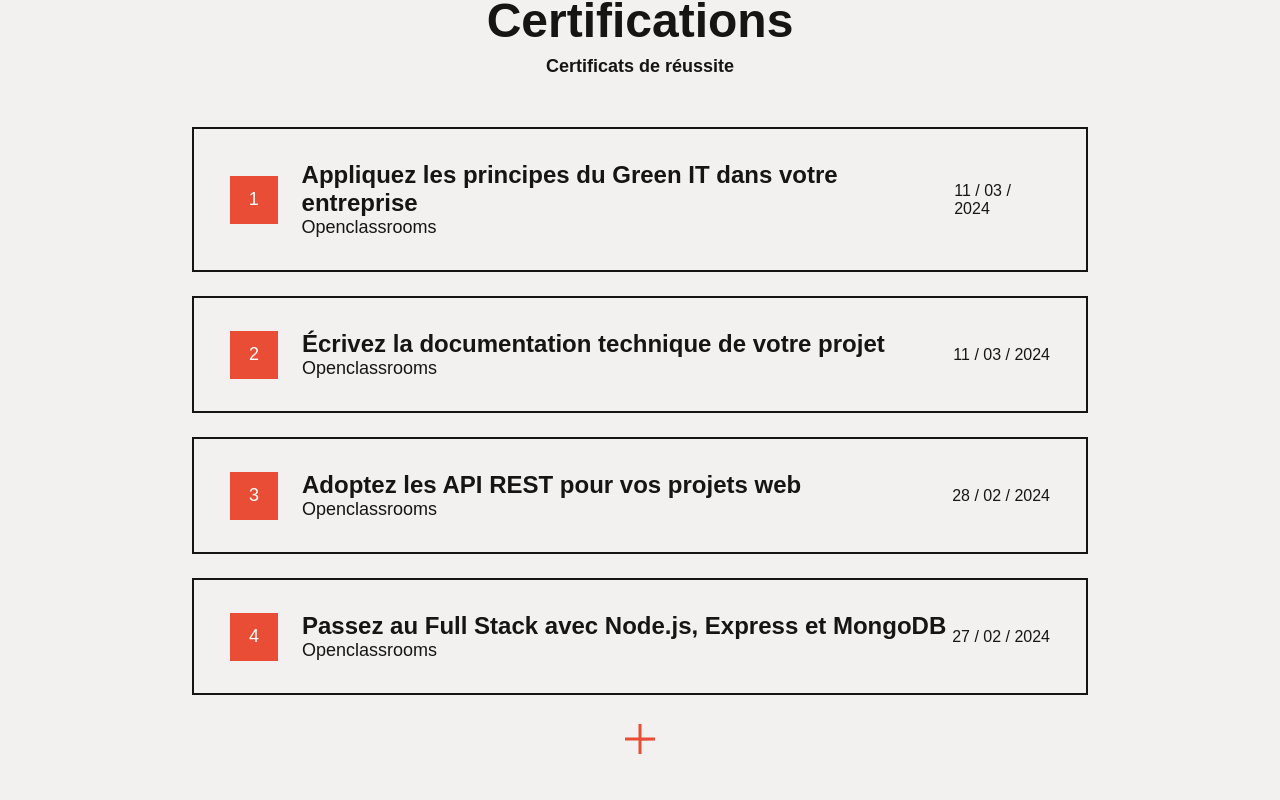
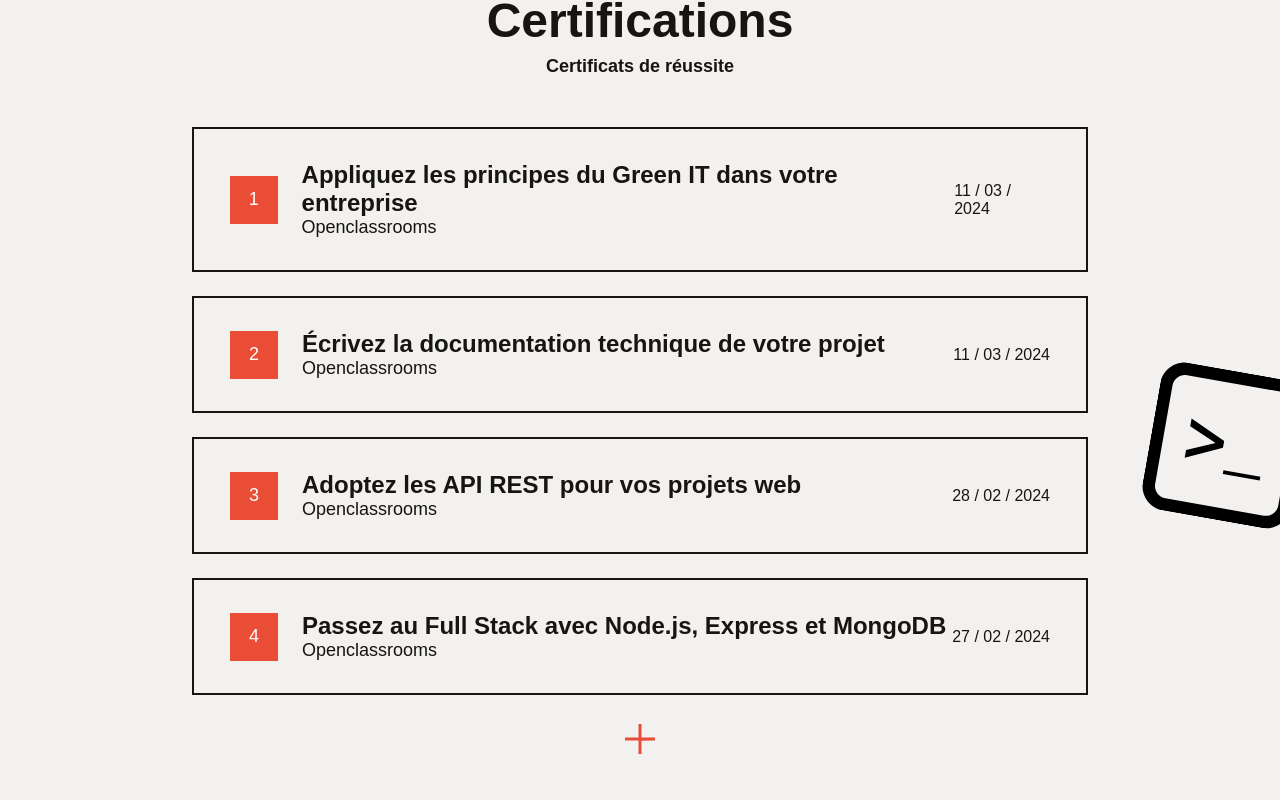
Before and after one commit to gtcore902/portfolio-web-dev, a React (Create React App) app: page / in a window 1280 px wide. Shown: the part 1740-2540 px from the top of the page. Built offline with nearby package versions, Linux system fonts and the light colour scheme; a web font is replaced by a local one.

Commit message:
style: add code icon

```diff
--- /dev/null
+++ b/src/awardsContainer.scss
@@ -0,0 +1,13 @@
+@use './_shared.scss';
+
+.awards-container {
+  position: relative;
+  overflow: hidden;
+  &__code-icon {
+    position: absolute;
+    top: 50%;
+    right: 0%;
+    width: 150px;
+    transform: rotate(10deg) translate(5%, -50%);
+  }
+}
--- a/src/pages/Home/index.jsx
+++ b/src/pages/Home/index.jsx
@@ -6,6 +6,8 @@ import About from '../../components/About';
 import SectionTitle from '../../components/SectionTitle';
 import Awards from '../../components/Awards';
 import AddButton from '../../components/AddButton';
+import codeIcon from '../../assets/code.svg';
+import '../../awardsContainer.scss';
 
 const Home = () => {
   const [awards, setAwards] = useState([]);
@@ -50,6 +52,7 @@ const Home = () => {
       <Banner />
       <About />
       <SectionTitle title="Certifications" subtitle="Certificats de réussite" />
+      <div className="awards-container">
         {awardsSorted.map((award) => (
           <Awards
             key={award.id}
@@ -63,6 +66,8 @@ const Home = () => {
           // <button onClick={updateAwardsLength}>Ajouter</button>
           <AddButton updateAwardsLength={updateAwardsLength} />
         )}
+        <img className="awards-container__code-icon" src={codeIcon} alt="" />
+      </div>
 
       <SectionTitle title="Portfolio" subtitle="Projets réalisés" />
     </div>
```
Also changed, not shown: src/assets/code.svg (added). Lines whose indentation alone changed are shown as unchanged.
